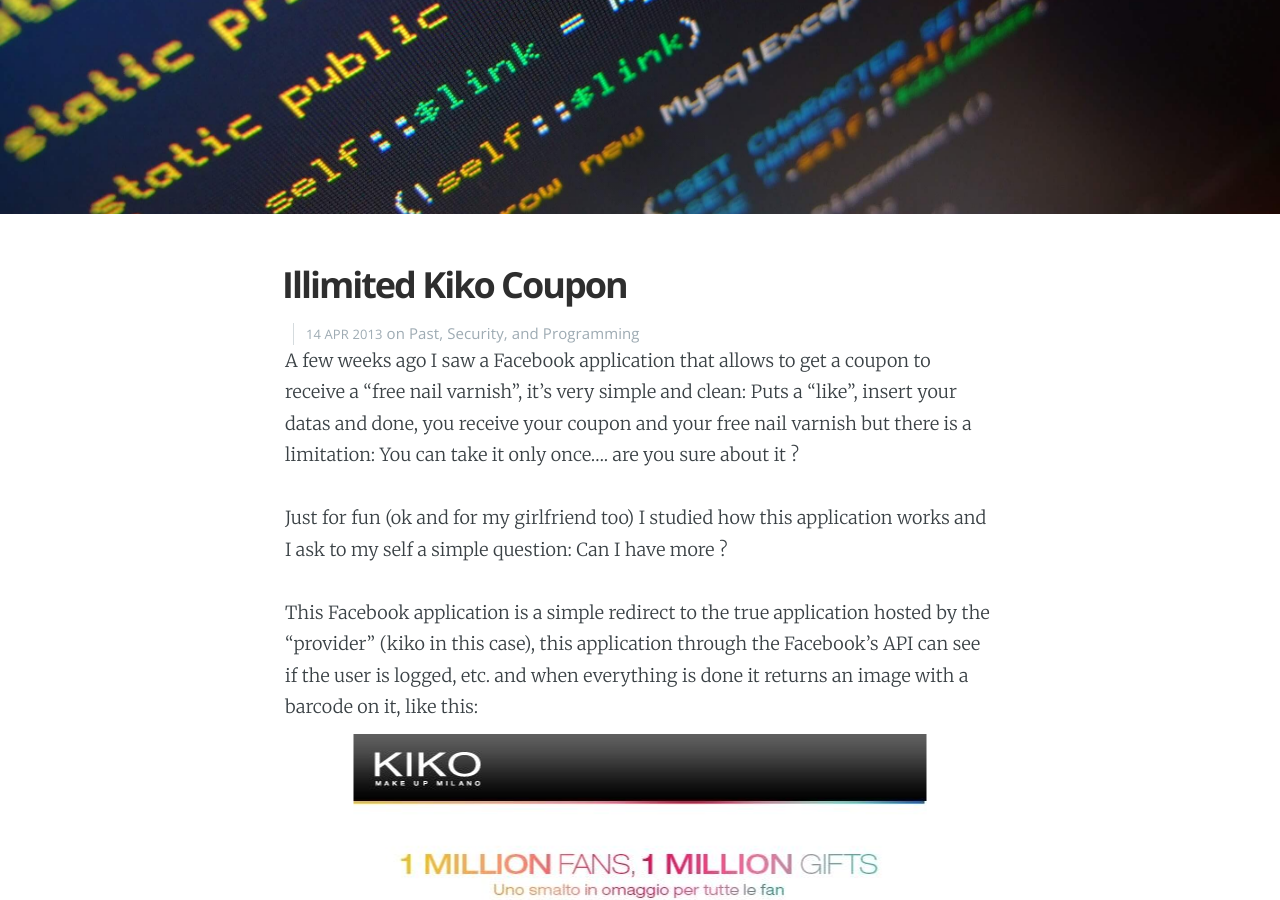
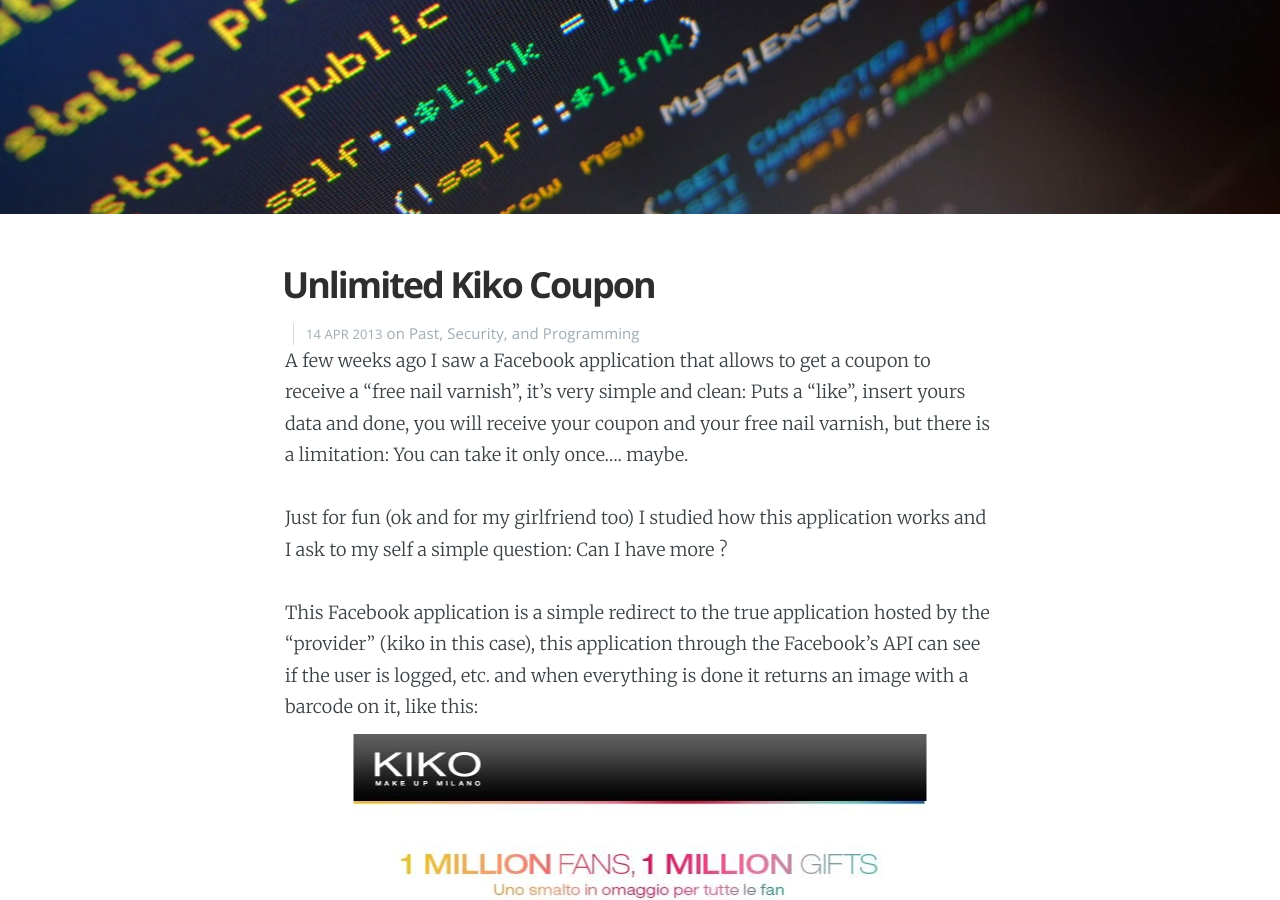
Before and after one commit to dlion/domenicoluciani, a Jekyll site: the page built from _posts/2013-04-14-unlimited-kiko-coupon.md, in a window 1280 px wide and 900 px high, scrolled down 371 px. Built offline with Jekyll 4.4.1, drawn with Linux system fonts in a browser that asks for light colours; nearby versions of some CDN libraries.

Commit message:
Omg typo and mistakes

```diff
--- a/_posts/2013-04-14-illimited-kiko-coupon.md
+++ b/_posts/2013-04-14-unlimited-kiko-coupon.md
@@ -1,12 +1,12 @@
 ---
 layout: post
-title: "Illimited Kiko Coupon"
+title: "Unlimited Kiko Coupon"
 date: 2013-04-14 22:12:00
 categories: [Past, Security, Programming]
 cover: "/assets/images/covers/kiko.jpg"
 ---
 
-A few weeks ago I saw a Facebook application that allows to get a coupon to receive a "free nail varnish", it's very simple and clean: Puts a "like", insert your datas and done, you receive your coupon and your free nail varnish but there is a limitation: You can take it only once.... are you sure about it ?
+A few weeks ago I saw a Facebook application that allows to get a coupon to receive a "free nail varnish", it's very simple and clean: Puts a "like", insert yours data and done, you will receive your coupon and your free nail varnish, but there is a limitation: You can take it only once.... maybe.
 
 Just for fun (ok and for my girlfriend too) I studied how this application works and I ask to my self a simple question: Can I have more ?
 
```
